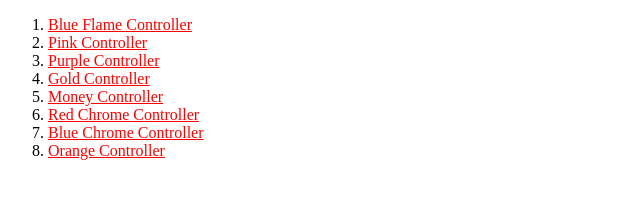
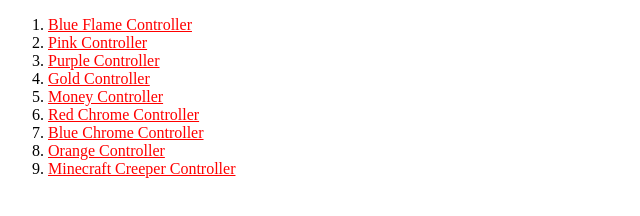
Before and after one commit to dts-wishlist/dts-wishlist.github.io, a plain HTML site: page index.htm in a window 1280 px wide. Shown: the whole page, without its empty margins (0-640 px from the left). Drawn offline with Linux system fonts and the light colour scheme.

Commit message:
Update index.htm

```diff
--- a/index.htm
+++ b/index.htm
@@ -17,6 +17,7 @@
       <li><a href="https://www.amazon.com/dp/B079Q2NC69/ref=twister_B076CRSSZV?_encoding=UTF8&th=1">Red Chrome Controller</a></li>
       <li><a href="https://www.amazon.com/dp/B079Q2NC69/ref=twister_B076CRSSZV?_encoding=UTF8&th=1">Blue Chrome Controller</a></li>
       <li><a href="https://www.amazon.com/dp/B076CSDW51/ref=twister_B076CRSSZV?_encoding=UTF8&th=1">Orange Controller</a></li>
+      <li><a href="https://www.walmart.com/ip/Microsoft-Xbox-One-Wireless-Controller-Minecraft-Creeper/56083249">Minecraft Creeper Controller</a></li>
     </ol>
   </body>
 </html>
```
